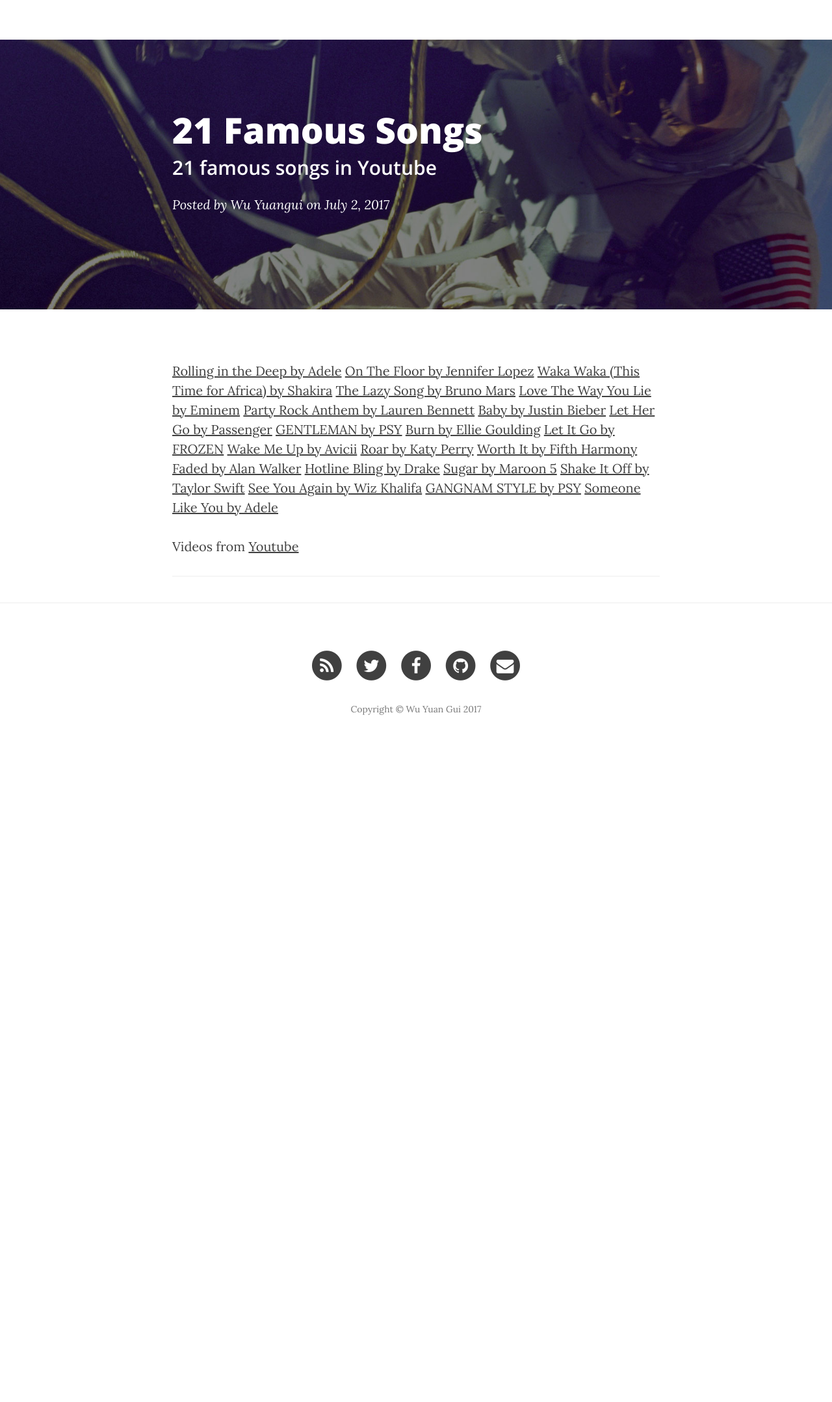
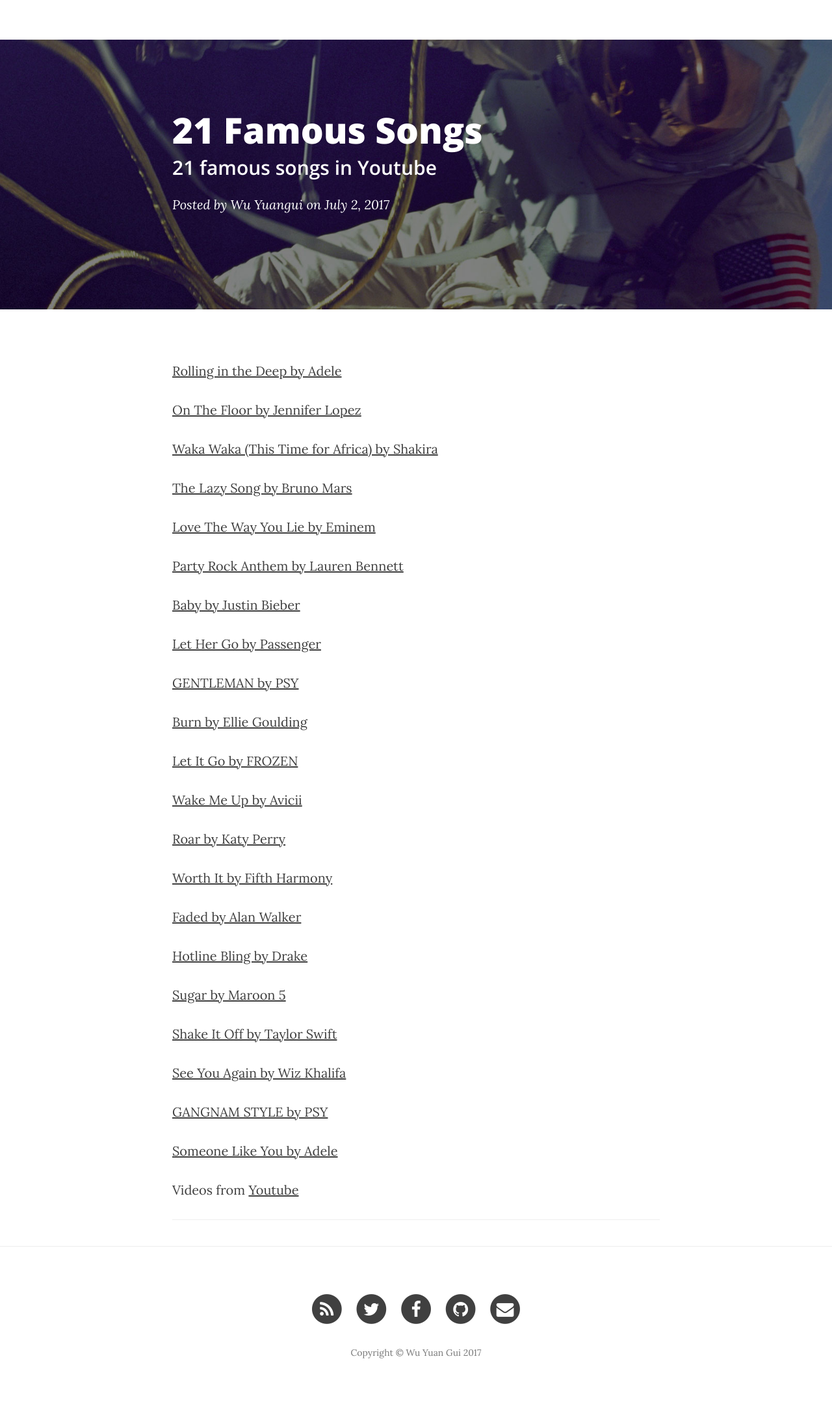
Before and after one commit to lihuibng/wuyuangui, a Jekyll site: the page built from _posts/2017-07-02-famous_music.markdown, in a window 1280 px wide. Shown: the whole page at 65% size. Built offline with Jekyll 4.4.1, drawn with Linux system fonts in a browser that asks for light colours; nearby versions of some CDN libraries; before the commit the page ends 1167 px from its top, so only the background shows below that.

Commit message:
fix format error

```diff
--- a/_posts/2017-07-02-famous_music.markdown
+++ b/_posts/2017-07-02-famous_music.markdown
@@ -6,25 +6,25 @@
 author:     "Wu Yuangui"
 header-img: "img/post-bg-06.jpg"
 ---
-<a href="https://www.youtube.com/watch?v=rYEDA3JcQqw">Rolling in the Deep by Adele</a>
-<a href="https://www.youtube.com/watch?v=t4H_Zoh7G5A">On The Floor by Jennifer Lopez</a>
-<a href="https://www.youtube.com/watch?v=pRpeEdMmmQ0">Waka Waka (This Time for Africa) by Shakira</a>
-<a href="https://www.youtube.com/watch?v=fLexgOxsZu0">The Lazy Song by Bruno Mars</a>
-<a href="https://www.youtube.com/watch?v=uelHwf8o7_U">Love The Way You Lie by Eminem</a>
-<a href="https://www.youtube.com/watch?v=KQ6zr6kCPj8">Party Rock Anthem by Lauren Bennett</a>
-<a href="https://www.youtube.com/watch?v=kffacxfA7G4">Baby by Justin Bieber</a>
-<a href="https://www.youtube.com/watch?v=RBumgq5yVrA">Let Her Go by Passenger</a>
-<a href="https://www.youtube.com/watch?v=ASO_zypdnsQ">GENTLEMAN by PSY</a>
-<a href="https://www.youtube.com/watch?v=CGyEd0aKWZE">Burn by Ellie Goulding</a>
-<a href="https://www.youtube.com/watch?v=L0MK7qz13bU">Let It Go by FROZEN</a>
-<a href="https://www.youtube.com/watch?v=IcrbM1l_BoI">Wake Me Up by Avicii</a>
-<a href="https://www.youtube.com/watch?v=CevxZvSJLk8">Roar by Katy Perry</a>
-<a href="https://www.youtube.com/watch?v=YBHQbu5rbdQ">Worth It by Fifth Harmony</a>
-<a href="https://www.youtube.com/watch?v=60ItHLz5WEA">Faded by Alan Walker</a>
-<a href="https://www.youtube.com/watch?v=uxpDa-c-4Mc">Hotline Bling by Drake</a>
-<a href="https://www.youtube.com/watch?v=09R8_2nJtjg">Sugar by Maroon 5</a>
-<a href="https://www.youtube.com/watch?v=nfWlot6h_JM">Shake It Off by Taylor Swift</a>
-<a href="https://www.youtube.com/watch?v=RgKAFK5djSk">See You Again by Wiz Khalifa</a>
-<a href="https://www.youtube.com/watch?v=9bZkp7q19f0">GANGNAM STYLE by PSY</a>
-<a href="https://www.youtube.com/watch?v=hLQl3WQQoQ0">Someone Like You by Adele</a>
-<p>Videos from <a href="https://www.youtube.com">Youtube</a></p>
+<p><a href="https://www.youtube.com/watch?v=rYEDA3JcQqw">Rolling in the Deep by Adele</a></p>
+<p><a href="https://www.youtube.com/watch?v=t4H_Zoh7G5A">On The Floor by Jennifer Lopez</a></p>
+<p><a href="https://www.youtube.com/watch?v=pRpeEdMmmQ0">Waka Waka (This Time for Africa) by Shakira</a></p>
+<p><a href="https://www.youtube.com/watch?v=fLexgOxsZu0">The Lazy Song by Bruno Mars</a></p>
+<p><a href="https://www.youtube.com/watch?v=uelHwf8o7_U">Love The Way You Lie by Eminem</a></p>
+<p><a href="https://www.youtube.com/watch?v=KQ6zr6kCPj8">Party Rock Anthem by Lauren Bennett</a></p>
+<p><a href="https://www.youtube.com/watch?v=kffacxfA7G4">Baby by Justin Bieber</a></p>
+<p><a href="https://www.youtube.com/watch?v=RBumgq5yVrA">Let Her Go by Passenger</a></p>
+<p><a href="https://www.youtube.com/watch?v=ASO_zypdnsQ">GENTLEMAN by PSY</a></p>
+<p><a href="https://www.youtube.com/watch?v=CGyEd0aKWZE">Burn by Ellie Goulding</a></p>
+<p><a href="https://www.youtube.com/watch?v=L0MK7qz13bU">Let It Go by FROZEN</a></p>
+<p><a href="https://www.youtube.com/watch?v=IcrbM1l_BoI">Wake Me Up by Avicii</a></p>
+<p><a href="https://www.youtube.com/watch?v=CevxZvSJLk8">Roar by Katy Perry</a></p>
+<p><a href="https://www.youtube.com/watch?v=YBHQbu5rbdQ">Worth It by Fifth Harmony</a></p>
+<p><a href="https://www.youtube.com/watch?v=60ItHLz5WEA">Faded by Alan Walker</a></p>
+<p><a href="https://www.youtube.com/watch?v=uxpDa-c-4Mc">Hotline Bling by Drake</a></p>
+<p><a href="https://www.youtube.com/watch?v=09R8_2nJtjg">Sugar by Maroon 5</a></p>
+<p><a href="https://www.youtube.com/watch?v=nfWlot6h_JM">Shake It Off by Taylor Swift</a></p>
+<p><a href="https://www.youtube.com/watch?v=RgKAFK5djSk">See You Again by Wiz Khalifa</a></p>
+<p><a href="https://www.youtube.com/watch?v=9bZkp7q19f0">GANGNAM STYLE by PSY</a></p>
+<p><a href="https://www.youtube.com/watch?v=hLQl3WQQoQ0">Someone Like You by Adele</a></p>
+<p><p>Videos from <a href="https://www.youtube.com">Youtube</a></p></p>
```
